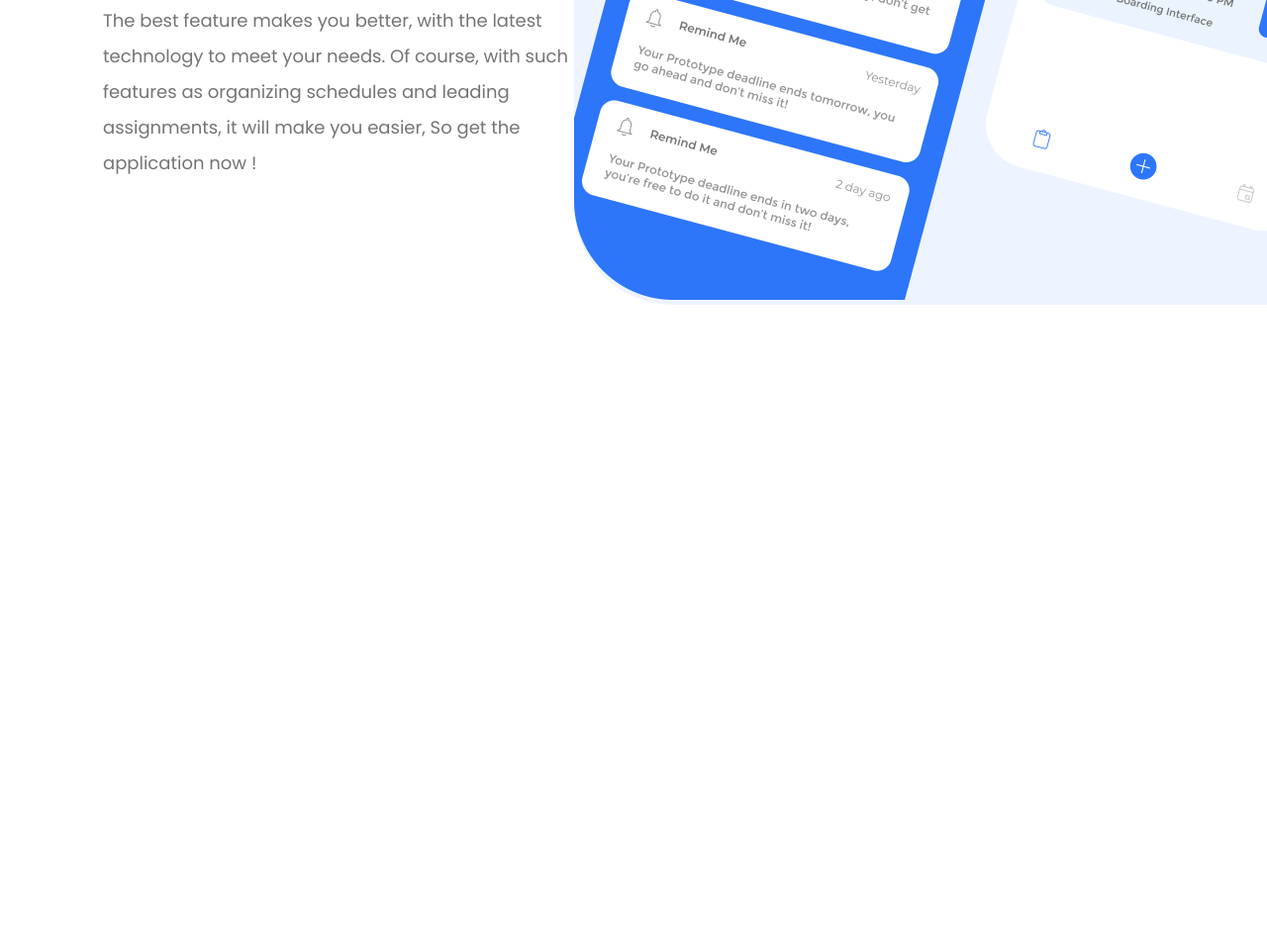
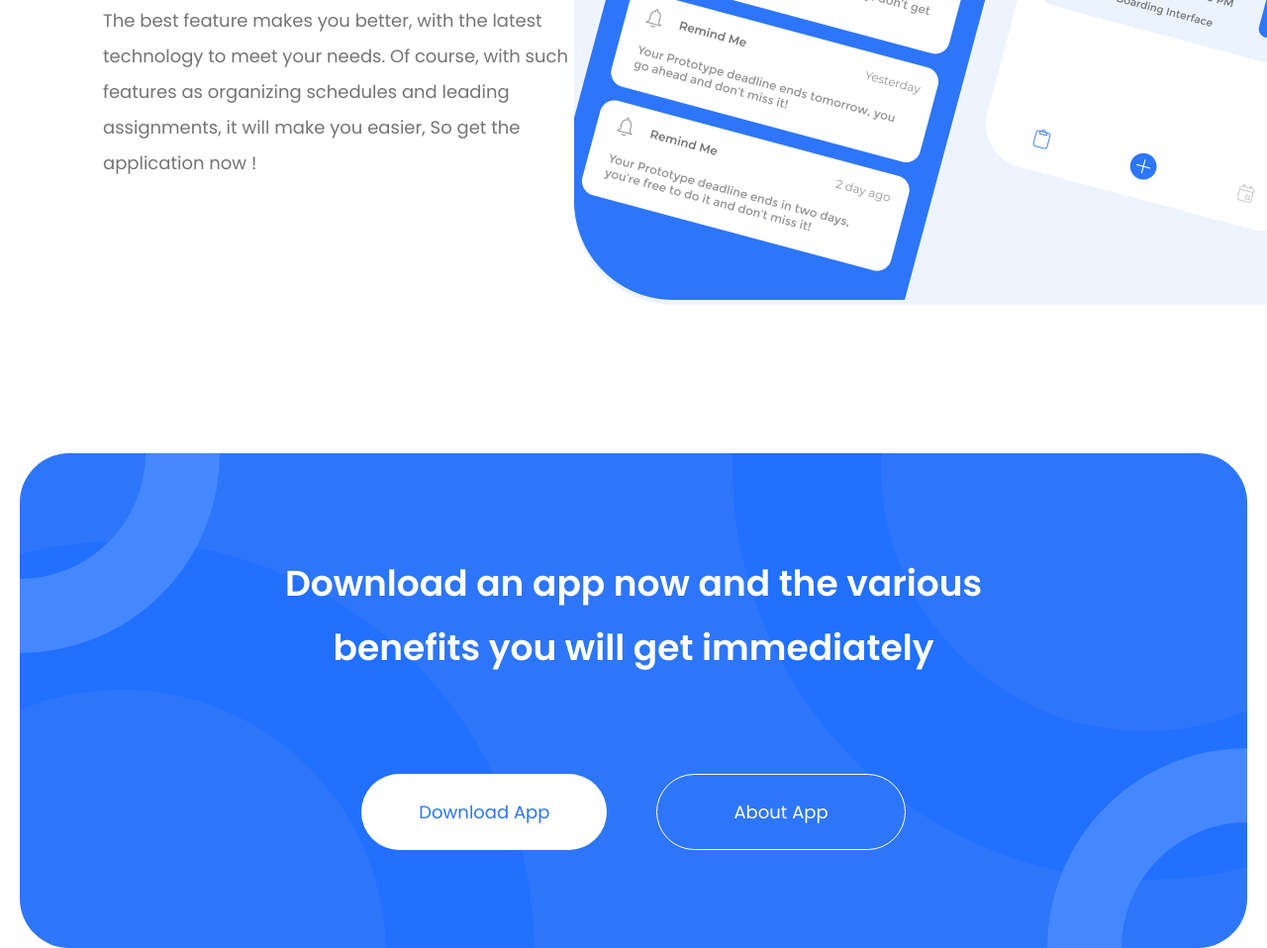
Before and after one commit to Azamjon62/remindme, a plain HTML site: page index.html in a window 1280 px wide. Shown: the part 2520-3478 px from the top of the page at 99% size. Before the commit the page ends 2828 px from the top, so only its background shows below. Drawn offline with Linux system fonts and the light colour scheme.

Commit message:
section download add

```diff
--- a/index.html
+++ b/index.html
@@ -112,6 +112,19 @@
             </div>
         </section>
 
+
+        <section class="section__download container" >
+            <div class="section__download__flex" >
+                <div class="section__download__flex__wrapper" >
+                    <h3 class="text" >Download an app now and the various benefits you will get immediately</h3>
+                </div>
+                <div class="section__download__flex__btns" >
+                    <button class="btn-one" >Download App</button>
+                    <button class="btn-two" >About App</button>
+                </div>
+            </div>
+        </section>
+
     </main>
 
 </body>
--- a/scss/blocks/_main.scss
+++ b/scss/blocks/_main.scss
@@ -163,6 +163,12 @@
 
 
 
+
+//  --------------------------------------------------------- //
+
+
+
+
 .sections__featutes
 {
     margin-top: 150px;
@@ -209,3 +215,79 @@
         }
     }
 }
+
+
+
+
+
+
+
+//  -----------------------------------------------  //
+
+
+
+
+
+.section__download
+{
+    margin-top: 150px;
+
+    &__flex {
+        height: 500px;
+        display: flex;
+        align-items: center;
+        justify-content: center;
+        flex-direction: column;
+        background: #2D76F9;
+        border-radius: 50px;
+        background-image: url("/img/img11.svg");
+
+        &__wrapper {
+            text-align: center;
+            width: 750px;
+            .text {
+                font-family: 'Poppins';
+                font-weight: 600;
+                font-size: 36px;
+                line-height: 65px;
+                color: #FFFFFF;
+
+            }
+        }
+
+
+
+        &__btns {
+            margin-top: 95px;
+            display: flex;
+            gap: 50px;
+
+            .btn-one {
+                border: none;
+                cursor: pointer;
+                background: #FFFFFF;
+                border-radius: 1500px;
+                padding: 24px 58px;
+                font-family: 'Poppins';
+                font-weight: 500;
+                font-size: 18px;
+                line-height: 27px;
+                color: #2D76F9;
+
+            }
+
+            .btn-two {
+                cursor: pointer;
+                padding: 24px 77px;
+                background: #2D76F9;
+                border: 1.5px solid #FFFFFF;
+                border-radius: 1500px;
+                font-family: 'Poppins';
+                font-weight: 500;
+                font-size: 18px;
+                line-height: 27px;
+                color: #FFFFFF;
+            }
+        }
+    }
+}
```
Also changed, not shown: css/style.css, css/style.min.css, 3 other files.
